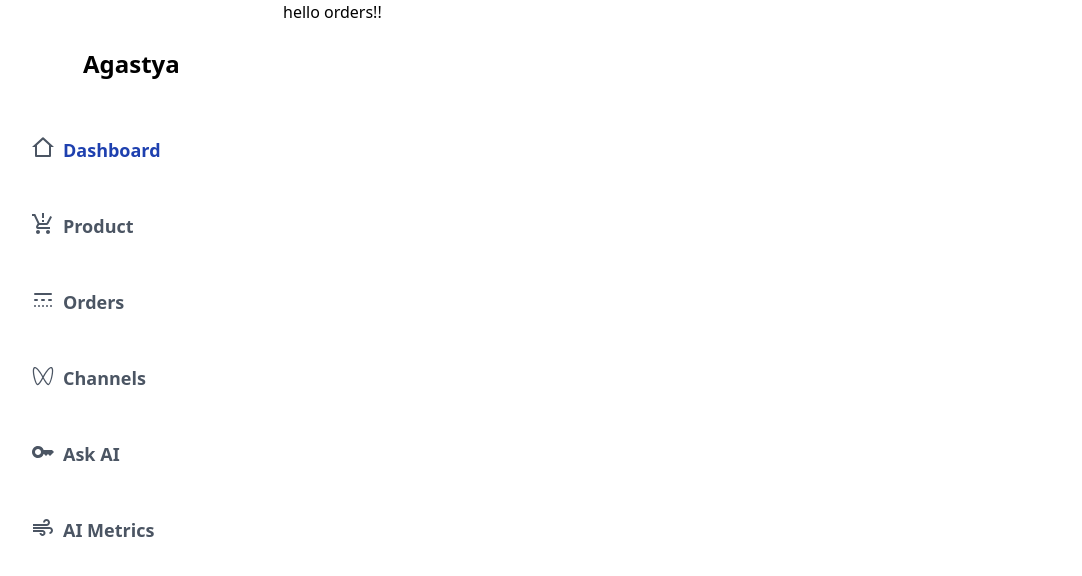
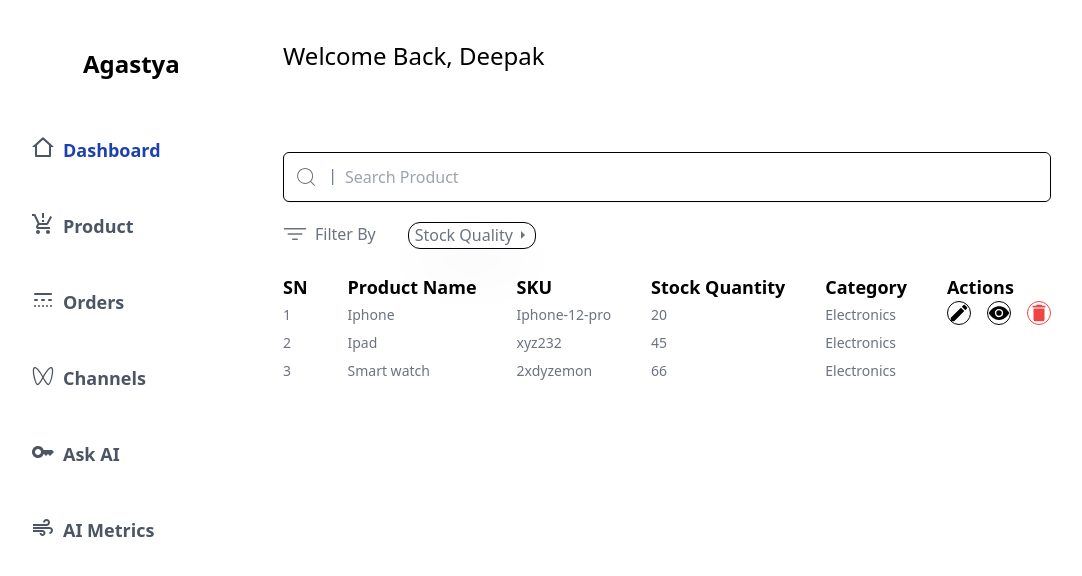
Before and after one commit to amit-acharyad/agastya-ecom, a React (Vite) app in the folder dashboard/frontend/: page /orders in a window 1280 px wide. Shown: the top 576 px of the page, without its empty margins (5-1087 px from the left). Built offline with nearby package versions, Linux system fonts and the light colour scheme; some icons are missing.

Commit message:
some components added in Order section but not done yet

```diff
--- a/dashboard/frontend/src/components/AIComponents/AIComponent.jsx
+++ b/dashboard/frontend/src/components/AIComponents/AIComponent.jsx
@@ -1,5 +1,4 @@
 import React from "react";
-import "./component.css";
 
 export function AiComponent() {
   return (
--- a/dashboard/frontend/src/pages/Order.jsx
+++ b/dashboard/frontend/src/pages/Order.jsx
@@ -1,11 +1,114 @@
-import React from 'react';
+import React from "react";
+import { useState } from "react";
+import { CiSearch } from "react-icons/ci";
+import { IoFilterOutline } from "react-icons/io5";
+import { IoMdArrowDropright } from "react-icons/io";
+import Stock from "../components/productComponents/Stock";
+const Orders = () => {
+  const Stock_Quantity = [
+    {
+      product: "Iphone",
+      Quantity: 20,
+    },
+    {
+      product: "Smart Watch",
+      Quantity: 45,
+    },
+    {
+      product: "Television",
+      Quantity: 67,
+    },
+    {
+      product: "EarPhone",
+      Quantity: 84,
+    },
+  ];
 
-const Order = () => {
-    return (
-        <div>
-            <h1>hello orders!!</h1>
+  const DataList = [
+    {
+      label: "S.N",
+    },
+    {
+      label: "Product Name",
+    },
+    {
+      label: "SKU",
+    },
+    {
+      label: "Stock Quantity",
+    },
+    {
+      label: "Category",
+    },
+    {
+      label: "Actions",
+    },
+  ];
+  const [inputValue, setInputValue] = useState("");
+  const [isDropdownOpen, setIsDropdownOpen] = useState(false);
+
+  const toggleDropdown = () => {
+    setIsDropdownOpen((prevState) => !prevState);
+  };
+  const handleChange = (e) => {
+    setInputValue(e.target.value);
+  };
+
+  return (
+    <div className="w-3/4">
+      <div className="mt-10 mr-20">
+        <p className="text-2xl">Welcome Back, Deepak</p>
+      </div>
+
+      <div className="flex  mt-20 rounded-md w-[80%] shadow-sm border border-spacing-3 border-black hover:bg-gray-50">
+        <CiSearch className="text-5xl py-3 text-gray-500 rounded-md" />
+        <p className="text-slate-500 mt-[10px] mr-2 text-md">|</p>
+        <input
+          className=" w-[100%] outline-none text-gray-500 rounded-md hover:bg-gray-50"
+          type="text"
+          value={inputValue}
+          onChange={handleChange}
+          name="search"
+          id="100"
+          autoComplete="off"
+          placeholder="Search Product"
+        />
+      </div>
+
+      <div>
+        <div className="mt-5 flex ">
+          <div>
+            <div className="flex text-gray-500 mr-8">
+              <IoFilterOutline className="text-2xl mr-2" />
+              <p className="text-md">Filter By</p>
+            </div>
+          </div>
+
+          <div onClick={toggleDropdown} className="cursor-pointer relative">
+            <div className="flex border border-black rounded-xl shadow-2xl hover:shadow-md text-gray-500 mr-2">
+              <button className="pl-1 text-md">
+                <option value="option">Stock Quality</option>
+              </button>
+              {isDropdownOpen ? (
+                <IoMdArrowDropright className="mt-1 mr-1 text-center" />
+              ) : (
+                <IoMdArrowDropright className="mt-1 mr-1 text-center" />
+              )}
+            </div>
+          </div>
+          <div>
+            {isDropdownOpen && (
+              <div className="bg-gray-50 absolute rounded-md pl-6 py-1 border border-spacing-1 text-black w-[150px]">
+                <div className="py-1 text-lg ">Iphone:30</div>
+                <div className="py-1 text-lg ">Iphone:30</div>
+              </div>
+            )}
+          </div>
         </div>
-    );
+      </div>
+      <Stock />
+    </div>
+  );
 };
 
-export default Order;
+export default Orders;
--- a/dashboard/frontend/src/pages/Products.jsx
+++ b/dashboard/frontend/src/pages/Products.jsx
@@ -1,50 +1,50 @@
-import React from 'react';
-import { useState } from 'react';
+import React from "react";
+import { useState } from "react";
 import { CiSearch } from "react-icons/ci";
 import { IoFilterOutline } from "react-icons/io5";
 import { IoMdArrowDropright } from "react-icons/io";
-import Stock from '../components/productComponents/Stock';
-const Products = () => {
-      const Stock_Quantity=[
+import Stock from "../components/productComponents/Stock";
+const Orders = () => {
+  const Stock_Quantity = [
     {
-            product:"Iphone",
-            Quantity:20
+      product: "Iphone",
+      Quantity: 20,
     },
     {
-            product:"Smart Watch",
-            Quantity:45
+      product: "Smart Watch",
+      Quantity: 45,
     },
     {
-            product:"Television",
-            Quantity:67
+      product: "Television",
+      Quantity: 67,
     },
     {
-            product:"EarPhone",
-            Quantity:84
+      product: "EarPhone",
+      Quantity: 84,
     },
-      ]
+  ];
 
-      const DataList=[
+  const DataList = [
     {
-            label:"S.N"
+      label: "S.N",
     },
     {
-            label:"Product Name"
+      label: "Product Name",
     },
     {
-            label:"SKU"
+      label: "SKU",
     },
     {
-            label:"Stock Quantity"
+      label: "Stock Quantity",
     },
     {
-            label:"Category"
+      label: "Category",
     },
     {
-            label:"Actions"
+      label: "Actions",
     },
-      ]
-      const [inputValue, setInputValue] = useState('Search Product');
+  ];
+  const [inputValue, setInputValue] = useState("");
   const [isDropdownOpen, setIsDropdownOpen] = useState(false);
 
   const toggleDropdown = () => {
@@ -52,65 +52,63 @@ const Products = () => {
   };
   const handleChange = (e) => {
     setInputValue(e.target.value);
-      }
+  };
 
   return (
-        <div className='w-3/4'>
+    <div className="w-3/4">
       <div className="mt-10 mr-20">
         <p className="text-2xl">Welcome Back, Deepak</p>
       </div>
 
-            <div className='flex bg-gray-200 mt-20 rounded-md w-[80%] shadow-sm hover:border border-black'>
-                <CiSearch className='text-5xl py-3 text-gray-500 rounded-md'/>
-                <p className='text-slate-500 mt-[10px] mr-2 text-md'>|</p>
+      <div className="flex  mt-20 rounded-md w-[80%] shadow-sm border border-spacing-3 border-black hover:bg-gray-50">
+        <CiSearch className="text-5xl py-3 text-gray-500 rounded-md" />
+        <p className="text-slate-500 mt-[10px] mr-2 text-md">|</p>
         <input
-                      className="bg-gray-200 w-[100%] outline-none text-gray-500 rounded-md "
+          className=" w-[100%] outline-none text-gray-500 rounded-md hover:bg-gray-50"
           type="text"
           value={inputValue}
           onChange={handleChange}
           name="search"
           id="100"
-                      autoComplete='off'
+          autoComplete="off"
+          placeholder="Search Product"
         />
       </div>
 
       <div>
-                <div className='mt-5 flex '>
+        <div className="mt-5 flex ">
           <div>
-                    <div className='flex text-gray-500 mr-8'>
-                    <IoFilterOutline className='text-2xl mr-2'/>
-                    <p className='text-md'>Filter By</p>
+            <div className="flex text-gray-500 mr-8">
+              <IoFilterOutline className="text-2xl mr-2" />
+              <p className="text-md">Filter By</p>
             </div>
           </div>
 
-               <div onClick={toggleDropdown} className='cursor-pointer'>
-        <div className='flex border border-black rounded-xl shadow-2xl hover:shadow-md text-gray-500 mr-2'>
-          <button className='pl-1 text-md'>
+          <div onClick={toggleDropdown} className="cursor-pointer relative">
+            <div className="flex border border-black rounded-xl shadow-2xl hover:shadow-md text-gray-500 mr-2">
+              <button className="pl-1 text-md">
                 <option value="option">Stock Quality</option>
               </button>
               {isDropdownOpen ? (
-            <IoMdArrowDropright className='mt-1 mr-1 text-center' />
+                <IoMdArrowDropright className="mt-1 mr-1 text-center" />
               ) : (
-            <IoMdArrowDropright className='mt-1 mr-1 text-center' />
+                <IoMdArrowDropright className="mt-1 mr-1 text-center" />
               )}
             </div>
           </div>
+          <div>
             {isDropdownOpen && (
-        <div className='bg-gray-white rounded-md shadow-md pl-6 py-1 text-slate-600 w-[170px]'>
-          <div className='py-1 text-lg '>Iphone:30</div>
-          <div className='py-1 text-lg '>Iphone:30</div>
-          <div className='py-1 text-lg '>Iphone:30</div>
-          <div className='py-1 text-lg '>Iphone:30</div>
+              <div className="bg-gray-50 absolute rounded-md  pl-6 py-1 border border-spacing-1 text-black w-[150px]">
+                <div className="py-1 text-lg ">Iphone:30</div>
+                <div className="py-1 text-lg ">Iphone:30</div>
               </div>
             )}
           </div>
         </div>
-    <Stock/>
-
-
       </div>
-
+      <Stock />
+    </div>
   );
 };
 
-export default Products;
+export default Orders;
```
Also changed, not shown: dashboard/frontend/src/components/AIComponents/component.css (deleted, +0 -53 lines). Lines whose indentation alone changed are shown as unchanged.
